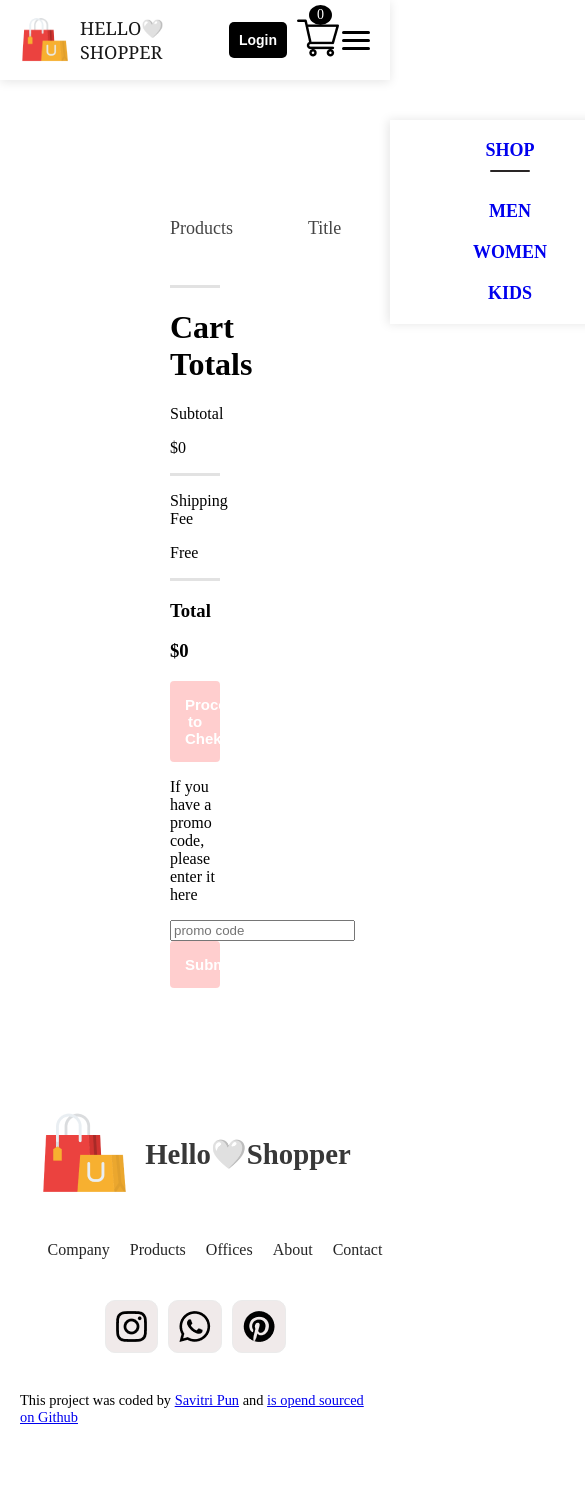
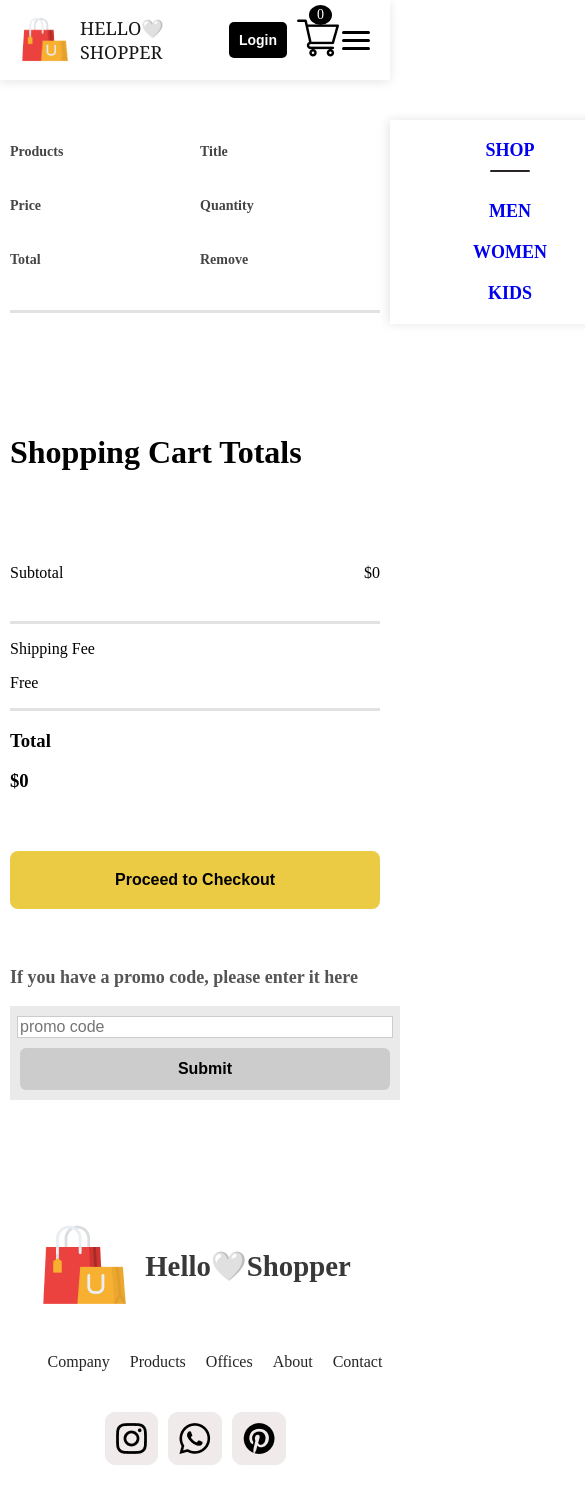
Before and after one commit to punSavitri/react-ecommerce-app, a React (Create React App) app: page /cart in a window 390 px wide. Shown: the top 1487 px of the page, 585 px wide, since content can reach past the window. Built offline with nearby package versions, Linux system fonts and the light colour scheme.

Commit message:
added styled to cartitems shopping total in CartItems component

```diff
--- a/src/components/cartitems/CartItems.css
+++ b/src/components/cartitems/CartItems.css
@@ -9,7 +9,7 @@
   padding: 20px 0px;
   color: #454545;
   font-size: 18px;
-  font-weight: 500;
+  font-weight: 800;
 }
 .cartitems hr {
   height: 3px;
@@ -35,3 +35,148 @@
   margin: 0px 40px;
   cursor: pointer;
 }
+/* styling cart items total */
+.cartitems-down {
+  display: flex;
+  margin: 100px 0px;
+}
+.cartitems-total {
+  flex: 1;
+  display: flex;
+  flex-direction: column;
+  margin-right: 200px;
+  gap: 40px;
+}
+.cartitems-total-item {
+  display: flex;
+  justify-content: space-between;
+  padding: 15px 0px;
+}
+.cartitems-total button {
+  width: 260px;
+  height: 58px;
+  outline: none;
+  border: none;
+  border-radius: 8px;
+  background: rgb(236, 203, 68);
+  font-size: 16px;
+  font-weight: 600;
+  cursor: pointer;
+  color: #000;
+}
+/* styling promo code */
+.cartitems-promocode {
+  flex: 1;
+  font-weight: 600;
+  font-size: 18px;
+}
+.cartitems-promocode p {
+  color: #555;
+}
+.cartitems-promobox {
+  display: flex;
+  align-items: center;
+  gap: 10px;
+  width: 500px;
+  height: 58px;
+  margin-top: 15px;
+  padding-left: 10px;
+  padding-right: 10px;
+  background: #eaeaea;
+}
+.cartitems-promobox input {
+  flex: 1;
+  width: 330px;
+  border: 1px solid #ccc;
+  outline: none;
+  height: 40px;
+  font-size: 16px;
+}
+.cartitems-promobox button {
+  width: 140px;
+  padding: 12px 28px;
+  font-size: 16px;
+  background: #ccc;
+  color: #000;
+  border: none;
+  cursor: pointer;
+  border-radius: 6px;
+}
+/* adding responsiveness on all screen devices */
+/* for laptops(max-width:1200px) */
+@media (max-width: 1200px) {
+  .cartitems {
+    margin: 80px 80px;
+  }
+  .cartitems-format-main {
+    gap: 40px;
+    font-size: 16px;
+  }
+  .cartitems-total {
+    margin-right: 100px;
+  }
+  .cartitems-promobox {
+    width: 100%;
+  }
+}
+/* for tablets(max-width:768px) */
+@media (max-width: 768px) {
+  .cartitems {
+    margin: 50px 20px;
+  }
+  .cartitems-format-main {
+    grid-template-columns: 1fr 2fr 1fr;
+    gap: 20px;
+    font-size: 15px;
+  }
+  .cartitems-product-icon {
+    height: 50px;
+  }
+  .cartitems-down {
+    flex-direction: column;
+    gap: 40px;
+  }
+  .cartitems-total {
+    margin-right: 0;
+    width: 100%;
+  }
+  .cartitems-promobox {
+    width: 100%;
+  }
+}
+/* for small phones(max-width:480px) */
+@media (max-width: 480px) {
+  .cartitems {
+    margin: 30px 10px;
+  }
+  .cartitems-format-main {
+    grid-template-columns: 1fr 1fr;
+    font-size: 14px;
+    gap: 10px;
+  }
+  .cartitems-product-icon {
+    height: 40px;
+  }
+  .cartitems-quantity {
+    width: 50px;
+    height: 40px;
+  }
+  .cartitems-remove-icon {
+    margin: 0;
+  }
+  .cartitems-down {
+    flex-direction: column;
+  }
+  .cartitems-total button {
+    width: 100%;
+  }
+  .cartitems-promobox {
+    flex-direction: column;
+    height: auto;
+    padding: 10px;
+  }
+  .cartitems-promobox input,
+  .cartitems-promobox button {
+    width: 100%;
+  }
+}
--- a/src/components/cartitems/CartItems.jsx
+++ b/src/components/cartitems/CartItems.jsx
@@ -31,7 +31,7 @@ const CartItems = () => {
                 </button>
                 <p>${e.new_price * cartItems[e.id]}</p>
                 <img
-                className="cartitems-remove-icon"
+                  className="cartitems-remove-icon"
                   src={remove_icon}
                   alt=""
                   onClick={() => {
@@ -47,7 +47,7 @@ const CartItems = () => {
       })}
       <div className="cartitems-down">
         <div className="cartitems-total">
-          <h1>Cart Totals</h1>
+          <h1>Shopping Cart Totals</h1>
           <div>
             <div className="cartitems-total-item">
               <p>Subtotal</p>
@@ -64,7 +64,7 @@ const CartItems = () => {
               <h3>${0}</h3>
             </div>
           </div>
-          <button>Proceed to Chekout</button>
+          <button>Proceed to Checkout</button>
         </div>
         <div className="cartitems-promocode">
           <p>If you have a promo code, please enter it here</p>
```
